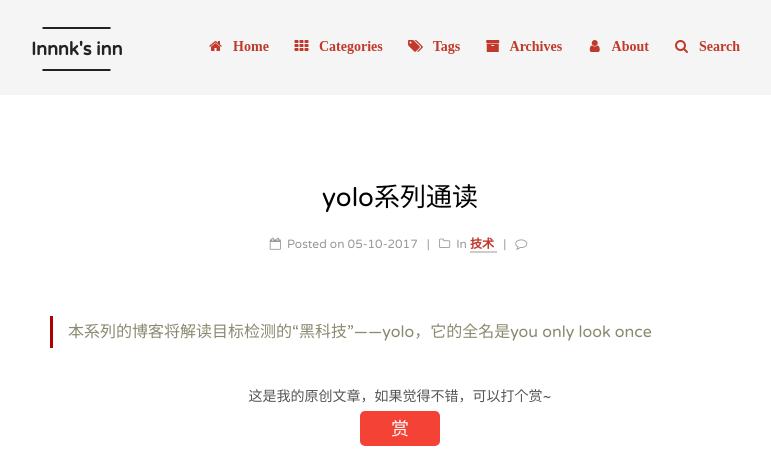
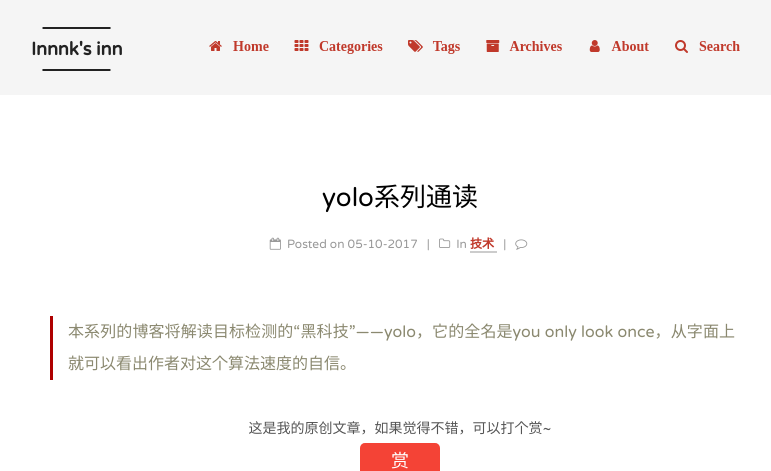
Before and after one commit to innnk/innnk.github.io, a Jekyll site: the page built from _posts/2017-10-05-yolo.md, in a window 1280 px wide. Shown: the top 471 px of the page, without its empty margins (240-1011 px from the left). Built offline with Jekyll 4.4.1, drawn with Linux system fonts in a browser that asks for light colours; comment, search, counter and statistics services are not loaded.

Commit message:
update blog

```diff
--- a/_posts/2017-10-05-yolo.md
+++ b/_posts/2017-10-05-yolo.md
@@ -4,4 +4,4 @@ title: yolo系列通读
 category: 技术
 mathjax: true
 ---
->本系列的博客将解读目标检测的“黑科技”——yolo，它的全名是you only look once
+>本系列的博客将解读目标检测的“黑科技”——yolo，它的全名是you only look once，从字面上就可以看出作者对这个算法速度的自信。
```
